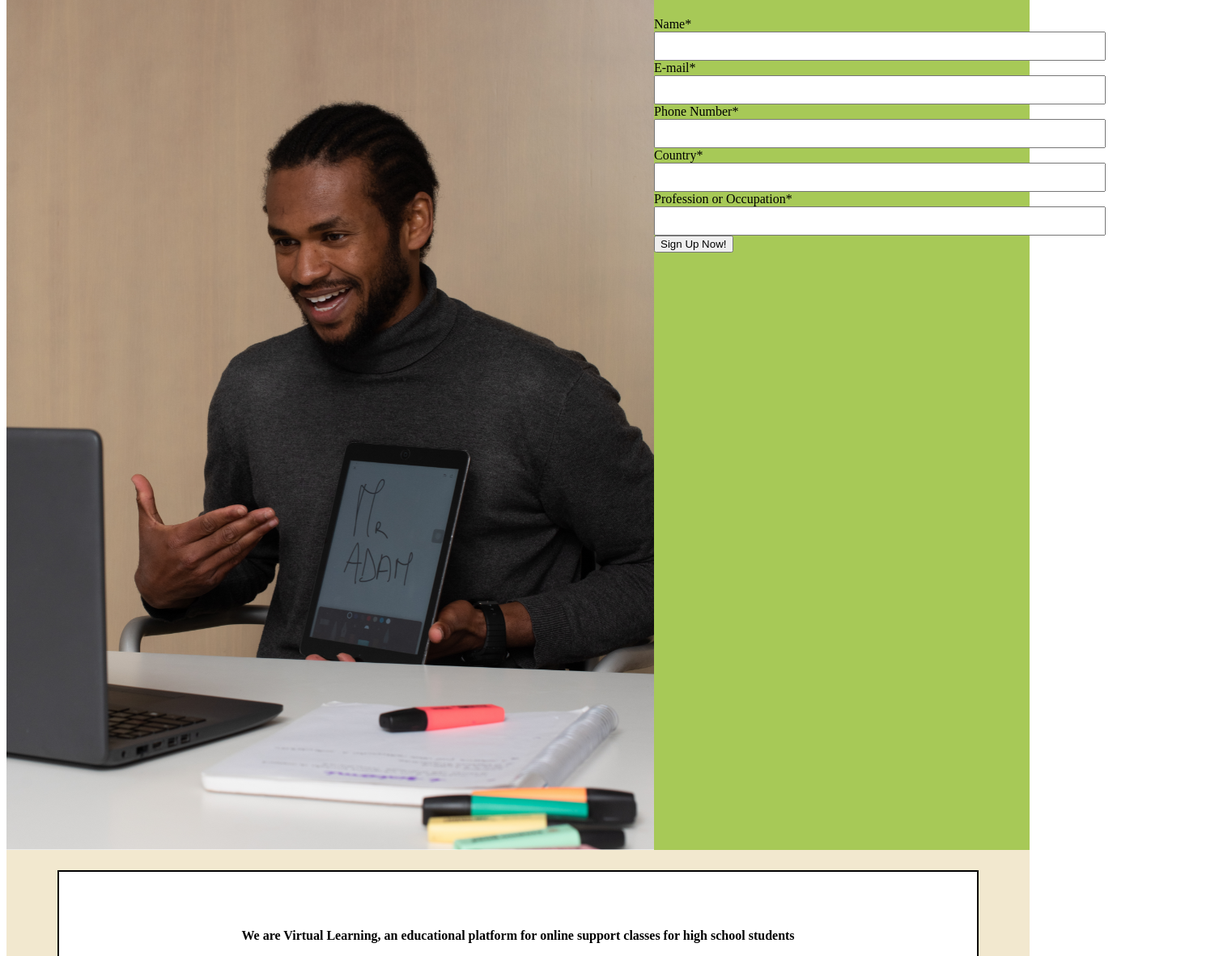
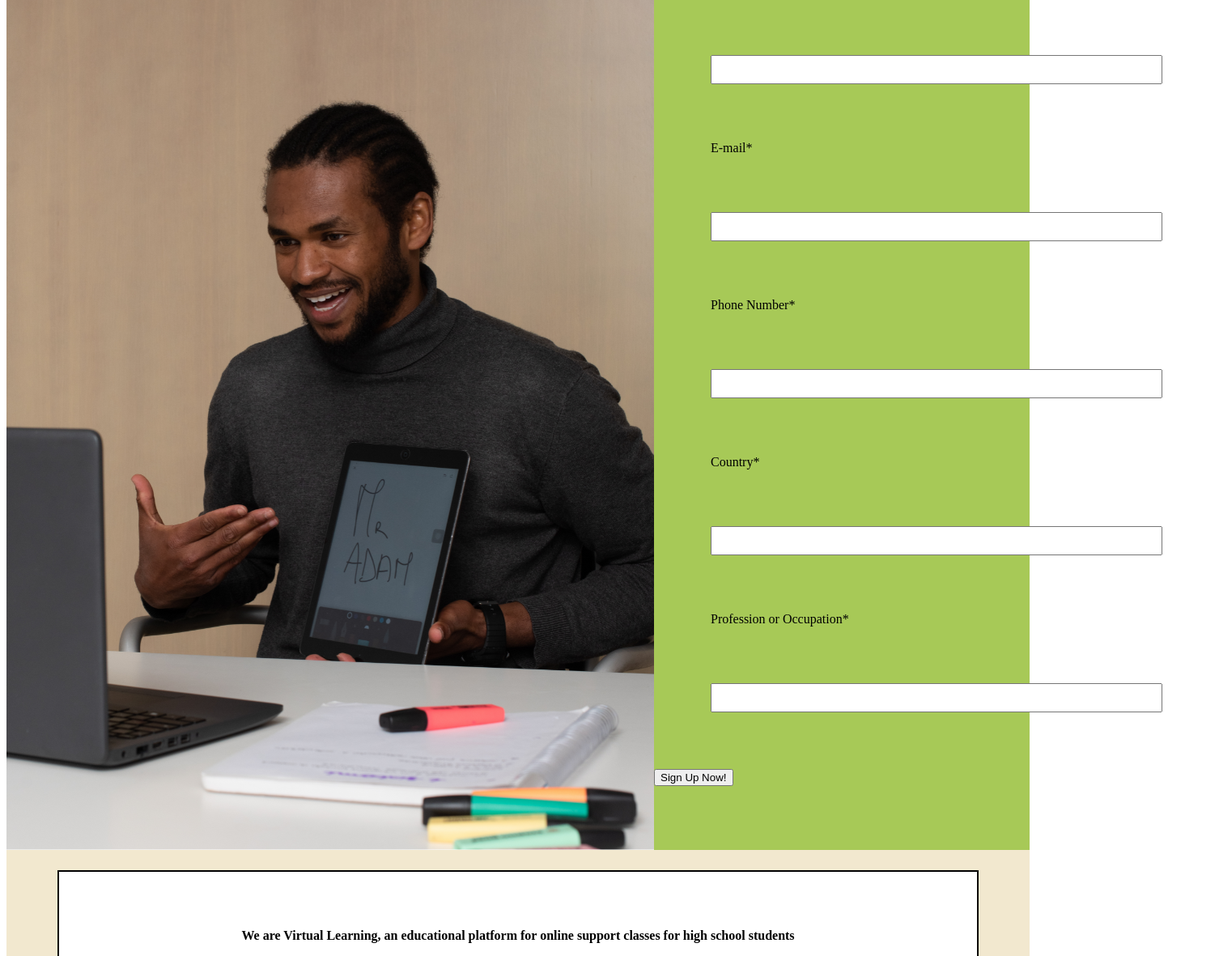
Before and after one commit to letiabelenda/Programming, a plain HTML site: page WDD 130/wdd130/proyect/imateacher.html in a window 1280 px wide. Shown: the part 308-1489 px from the top of the page at 81% size, 1506 px wide, since content can reach past the window. Drawn offline with Linux system fonts and the light colour scheme; a web font is replaced by a local one.

Commit message:
08122022

```diff
--- a/WDD 130/wdd130/proyect/imateacher.html
+++ b/WDD 130/wdd130/proyect/imateacher.html
@@ -29,9 +29,8 @@
 <main>
     <section id="registration">
         <img class = "teacher" src="images/teacher_one.png" alt="Teacher">
+        <div id="information">
             <h1>Register now to teach online</h1>
-        <div id="information">
-            <div id="inputs">
             <form>
                 <label for="name">Name*</label>
                 <input type="text" id="name" name="user_name">
@@ -48,9 +47,10 @@
                 <label for="profession">Profession or Occupation*</label>
                 <input type="text" id="profession" name="user_profession_occupation">
 
+                <div id="submit">
                     <button type="submit">Sign Up Now!</button>
+                </div>
             </form>
-            </div>
         </div>
     </section>
     <section class="adventages">
--- a/WDD 130/wdd130/proyect/styles/imateacher.css
+++ b/WDD 130/wdd130/proyect/styles/imateacher.css
@@ -64,6 +64,13 @@ h2{
 input{
     width: 550px;
     height: 30px;
+    margin: 70px
+}
+label{
+    margin-left: 70px;
+}
+#submit{
+
 }
 .adventages{
     display: grid;
```
Lines whose indentation alone changed are shown as unchanged.
